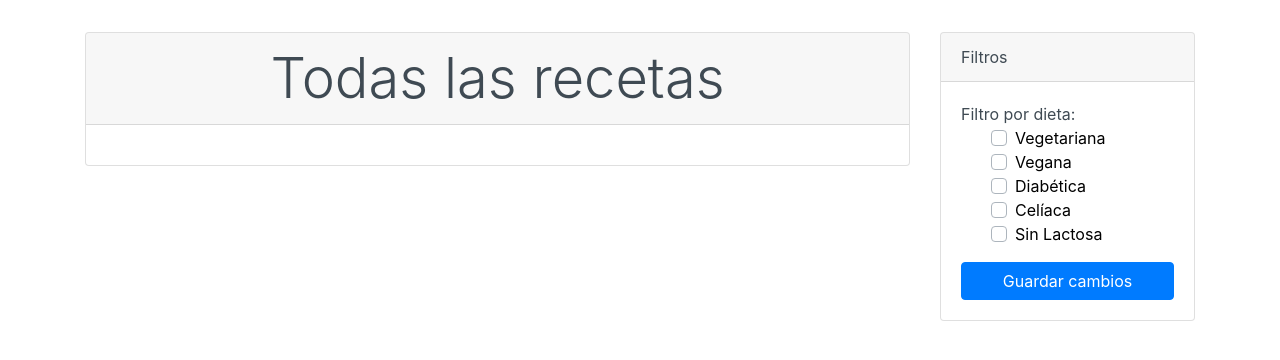
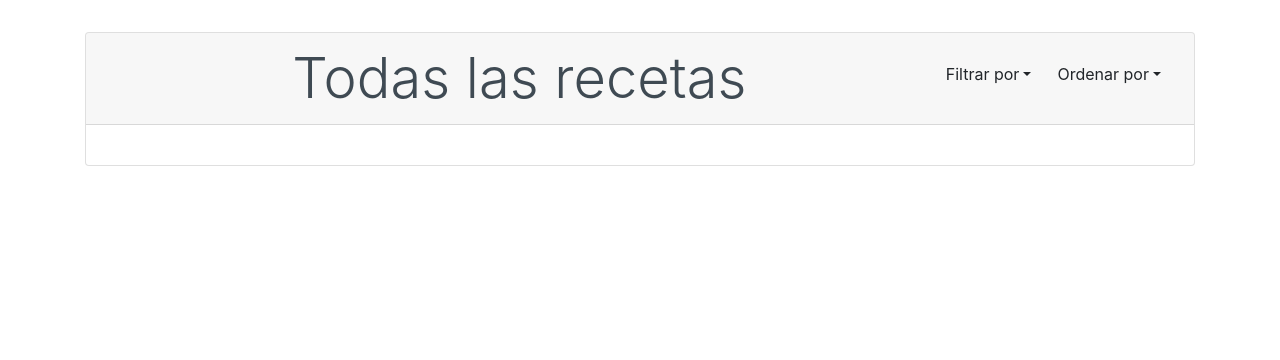
Before and after one commit to DCC-CC4401/Chefcitos, a Django app: page /todas_recetas/ in a window 1280 px wide. Shown: the part 66-426 px from the top of the page. Run offline with Django 3.2, Linux system fonts and the light colour scheme; data that the repository does not hold is empty; some libraries are stand-ins or nearby versions.

Commit message:
Implementando preferencias de dieta en recetas

```diff
--- a/chefcito/chefcitoapp/static/chefcitoapp/css/orden.css
+++ /dev/null
@@ -1,15 +0,0 @@
-#default .card-body {
-    display: block;
-}
-#alphabet .card-body {
-    display: none!important;
-}
-#downalphabet .card-body {
-    display: none!important;
-}
-#date .card-body {
-    display: none!important;
-}
-#downdate .card-body {
-    display: none!important;
-}
--- a/chefcito/chefcitoapp/static/chefcitoapp/js/orden.js
+++ b/chefcito/chefcitoapp/static/chefcitoapp/js/orden.js
@@ -73,3 +73,11 @@ function ddefault() {
         document.getElementById("downalphabet").className += " d-none";
     }
 }
+
+
+
+$('.dropdown.keep-open').on({
+    "shown.bs.dropdown": function() { this.closable = false; },
+    "click":             function() { this.closable = true; },
+    "hide.bs.dropdown":  function() { return this.closable; }
+});
--- a/chefcito/chefcitoapp/templates/chefcitoapp/menu.html
+++ b/chefcito/chefcitoapp/templates/chefcitoapp/menu.html
@@ -3,6 +3,7 @@
 <link href="//maxcdn.bootstrapcdn.com/bootstrap/4.1.1/css/bootstrap.min.css" rel="stylesheet" id="bootstrap-css">
 <script src="//maxcdn.bootstrapcdn.com/bootstrap/4.1.1/js/bootstrap.min.js"></script>
 <script src="//cdnjs.cloudflare.com/ajax/libs/jquery/3.2.1/jquery.min.js"></script>
+<script src="https://cdnjs.cloudflare.com/ajax/libs/popper.js/1.12.9/umd/popper.min.js"></script>
 <!------ Include the above in your HEAD tag ---------->
 
 <link href="//maxcdn.bootstrapcdn.com/bootstrap/4.0.0/css/bootstrap.min.css" rel="stylesheet" id="bootstrap-css">
--- a/chefcito/chefcitoapp/templates/chefcitoapp/todas_recetas.html
+++ b/chefcito/chefcitoapp/templates/chefcitoapp/todas_recetas.html
@@ -6,9 +6,80 @@
 
 <div class="container" style="margin-top:2em">
     <div class="row">
-        <div class="col-lg-9">
+        <div class="col-lg-12">
             <div class="card">
-                <div class="card-header display-4" id="todas-recetas-header">Todas las recetas</div>
+                <div class="card-header display-4" id="todas-recetas-header">Todas las recetas
+
+                <div class="btn-group" style="float: right; margin-top: 10px;" >
+                    <button type="button" class="btn dropdown-toggle" data-toggle="dropdown" aria-haspopup="true" aria-expanded="false">Ordenar por</button>
+                    <div class="dropdown-menu">
+                    <a class="dropdown-item" onclick="date()">Fecha de carga</a>
+                    <a class="dropdown-item" onclick="ddate()">Fecha de carga reverso</a>
+                    <a class="dropdown-item" onclick="alphabetically()">Alfabeticamente</a>
+                    <a class="dropdown-item" onclick="dalphabetically()">Alfabeticamente reverso</a>
+                    </div>
+                </div>
+
+                <div class="dropdown keep-open" style="float: right;">
+                <div class="btn-group" style="float: right; margin-top: 10px;" >
+                    <button type="button" class="btn dropdown-toggle" data-toggle="dropdown" aria-haspopup="true" aria-expanded="false">Filtrar por</button>
+                    <div class="dropdown-menu keep-open-on-click">
+                        <div class="card-body">
+                            <form method="POST">
+                                <div class="custom-control custom-checkbox">
+                                    {% if vegetariano %}
+                                    <input type="checkbox" class="custom-control-input" id="Vegetariano" name="Vegetariano"
+                                        checked>
+                                    {% else %}
+                                    <input type="checkbox" class="custom-control-input" id="Vegetariano" name="Vegetariano">
+                                    {% endif %}
+                                    <label class="custom-control-label" for="Vegetariano">Vegetariana</label>
+                                </div>
+                                <div class="custom-control custom-checkbox">
+                                    {% if vegano %}
+                                    <input type="checkbox" class="custom-control-input" id="Vegano" name="Vegano" checked>
+                                    {% else %}
+                                    <input type="checkbox" class="custom-control-input" id="Vegano" name="Vegano">
+                                    {% endif %}
+                                    <label class="custom-control-label" for="Vegano">Vegana</label>
+                                </div>
+                                <div class="custom-control custom-checkbox">
+                                    {% if diabetico %}
+                                    <input type="checkbox" class="custom-control-input" id="Diabetico" name="Diabetico"
+                                        checked>
+                                    {% else %}
+                                    <input type="checkbox" class="custom-control-input" id="Diabetico" name="Diabetico">
+                                    {% endif %}
+                                    <label class="custom-control-label" for="Diabetico">Diabética</label>
+                                </div>
+                                <div class="custom-control custom-checkbox">
+                                    {% if celiaco %}
+                                    <input type="checkbox" class="custom-control-input" id="Celiaca" name="Celiaco" checked>
+                                    {% else %}
+                                    <input type="checkbox" class="custom-control-input" id="Celiaca" name="Celiaco">
+                                    {% endif %}
+                                    <label class="custom-control-label" for="Celiaca">Celíaca</label>
+                                </div>
+                                <div class="custom-control custom-checkbox">
+                                    {% if int_lactosa %}
+                                    <input type="checkbox" class="custom-control-input" id="int_lactosa" name="int_lactosa"
+                                        checked>
+                                    {% else %}
+                                    <input type="checkbox" class="custom-control-input" id="int_lactosa" name="int_lactosa">
+                                    {% endif %}
+                                    <label class="custom-control-label" for="int_lactosa">Sin Lactosa</label>
+                                </div>
+                                <button type="submit" name="filtrar" style="width: 100%;" class="btn btn-primary center">Guardar
+                                    cambios</button>
+                                {% csrf_token %}
+                            </form>
+                        </div>
+                    </div>
+                </div>
+                </div>
+
+
+                </div>
                 <div class="card-body" id="default">
                     <div class="row">
                         {% for rec in receta %}
@@ -161,77 +232,6 @@
                 </div>
             </div>
         </div>
-        <div class="col-lg-3">
-            <div class="card">
-                <div class="card-header">
-                    Filtros
-                </div>
-                <div class="card-body">
-                    <form method="POST">
-                        Filtro por dieta:
-                        <div class="form-group col">
-                            <!-- Fila -->
-                            <div class="col" style="max-width: max-content;">
-                                <div class="custom-control custom-checkbox">
-                                    {% if vegetariano %}
-                                    <input type="checkbox" class="custom-control-input" id="Vegetariano" name="Vegetariano"
-                                        checked>
-                                    {% else %}
-                                    <input type="checkbox" class="custom-control-input" id="Vegetariano" name="Vegetariano">
-                                    {% endif %}
-                                    <label class="custom-control-label" for="Vegetariano">Vegetariana</label>
-                                </div>
-                            </div>
-                            <div class="col" style="max-width: max-content;">
-                                <div class="custom-control custom-checkbox">
-                                    {% if vegano %}
-                                    <input type="checkbox" class="custom-control-input" id="Vegano" name="Vegano" checked>
-                                    {% else %}
-                                    <input type="checkbox" class="custom-control-input" id="Vegano" name="Vegano">
-                                    {% endif %}
-                                    <label class="custom-control-label" for="Vegano">Vegana</label>
-                                </div>
-                            </div>
-                            <div class="col" style="max-width: max-content;">
-                                <div class="custom-control custom-checkbox">
-                                    {% if diabetico %}
-                                    <input type="checkbox" class="custom-control-input" id="Diabetico" name="Diabetico"
-                                        checked>
-                                    {% else %}
-                                    <input type="checkbox" class="custom-control-input" id="Diabetico" name="Diabetico">
-                                    {% endif %}
-                                    <label class="custom-control-label" for="Diabetico">Diabética</label>
-                                </div>
-                            </div>
-                            <div class="col" style="max-width: max-content;">
-                                <div class="custom-control custom-checkbox">
-                                    {% if celiaco %}
-                                    <input type="checkbox" class="custom-control-input" id="Celiaca" name="Celiaco" checked>
-                                    {% else %}
-                                    <input type="checkbox" class="custom-control-input" id="Celiaca" name="Celiaco">
-                                    {% endif %}
-                                    <label class="custom-control-label" for="Celiaca">Celíaca</label>
-                                </div>
-                            </div>
-                            <div class="col" style="max-width: max-content;">
-                                <div class="custom-control custom-checkbox">
-                                    {% if int_lactosa %}
-                                    <input type="checkbox" class="custom-control-input" id="int_lactosa" name="int_lactosa"
-                                        checked>
-                                    {% else %}
-                                    <input type="checkbox" class="custom-control-input" id="int_lactosa" name="int_lactosa">
-                                    {% endif %}
-                                    <label class="custom-control-label" for="int_lactosa">Sin Lactosa</label>
-                                </div>
-                            </div>
-                        </div>
-                        <button type="submit" name="filtrar" style="width: 100%;" class="btn btn-primary center">Guardar
-                            cambios</button>
-                        {% csrf_token %}
-                    </form>
-                </div>
-            </div>
-        </div>
     </div>
 </div>
 {% endblock %}
--- a/chefcito/chefcitoapp/views.py
+++ b/chefcito/chefcitoapp/views.py
@@ -155,7 +155,10 @@ def agregar_receta(request):
 
 def todas_recetas(request):
     recetas = Receta.objects.all()
-    recetasall = Receta.objects
+    recetas1 = Receta.objects.order_by("fecha_publ")
+    recetas2 = Receta.objects.order_by("receta_nombre")
+    recetas3 = Receta.objects.order_by("-fecha_publ")
+    recetas4 = Receta.objects.order_by("-receta_nombre")
     vegano = False
     vegetariano = False
     diabetico = False
@@ -172,21 +175,36 @@ def todas_recetas(request):
             # recetas = Receta.objects.filter(vegano__gte=True, vegetariano__gte=True)
             if vegetariano:
                 recetas = recetas.filter(vegetariano__gte = True)
+                recetas1 = recetas1.filter(vegetariano__gte = True)
+                recetas2 = recetas2.filter(vegetariano__gte = True)
+                recetas3 = recetas3.filter(vegetariano__gte = True)
+                recetas4 = recetas4.filter(vegetariano__gte = True)
             if vegano:
                 recetas = recetas.filter(vegano__gte = True)
+                recetas1 = recetas1.filter(vegano__gte=True)
+                recetas2 = recetas2.filter(vegano__gte=True)
+                recetas3 = recetas3.filter(vegano__gte=True)
+                recetas4 = recetas4.filter(vegano__gte=True)
             if diabetico:
                 recetas = recetas.filter(diabetico__gte = True)
+                recetas1 = recetas1.filter(diabetico__gte=True)
+                recetas2 = recetas2.filter(diabetico__gte=True)
+                recetas3 = recetas3.filter(diabetico__gte=True)
+                recetas4 = recetas4.filter(diabetico__gte=True)
             if celiaco:
                 recetas = recetas.filter(celiaco__gte = True)
+                recetas1 = recetas1.filter(celiaco__gte=True)
+                recetas2 = recetas2.filter(celiaco__gte=True)
+                recetas3 = recetas3.filter(celiaco__gte=True)
+                recetas4 = recetas4.filter(celiaco__gte=True)
             if int_lactosa:
                 recetas = recetas.filter(int_lactosa__gte = True)
+                recetas1 = recetas1.filter(int_lactosa__gte=True)
+                recetas2 = recetas2.filter(int_lactosa__gte=True)
+                recetas3 = recetas3.filter(int_lactosa__gte=True)
+                recetas4 = recetas4.filter(int_lactosa__gte=True)
 
-    recetas1 = recetas.order_by("fecha_publ")
-    recetas2 = recetas.order_by("receta_nombre")
-    recetas3 = recetas.order_by("-fecha_publ")
-    recetas4 = recetas.order_by("-receta_nombre")
     return render(request, "chefcitoapp/todas_recetas.html", {"receta": recetas, "vegano": vegano, "vegetariano": vegetariano, "diabetico": diabetico, "celiaco": celiaco, "int_lactosa": int_lactosa, "aphabetical": recetas2, "date": recetas1, "downdate": recetas3, "downalphabetical": recetas4})
-
 
 def vista_receta(request, receta_id):
     try:
```
Also changed, not shown: chefcito/chefcitoapp/forms.py (+8 -1 lines), chefcito/chefcitoapp/models.py (+5 -5 lines), chefcito/chefcitoapp/templates/chefcitoapp/agregar_receta.html (+72 -78 lines), chefcito/chefcitoapp/templates/chefcitoapp/vista_receta_alt.html (+20 -0 lines).
